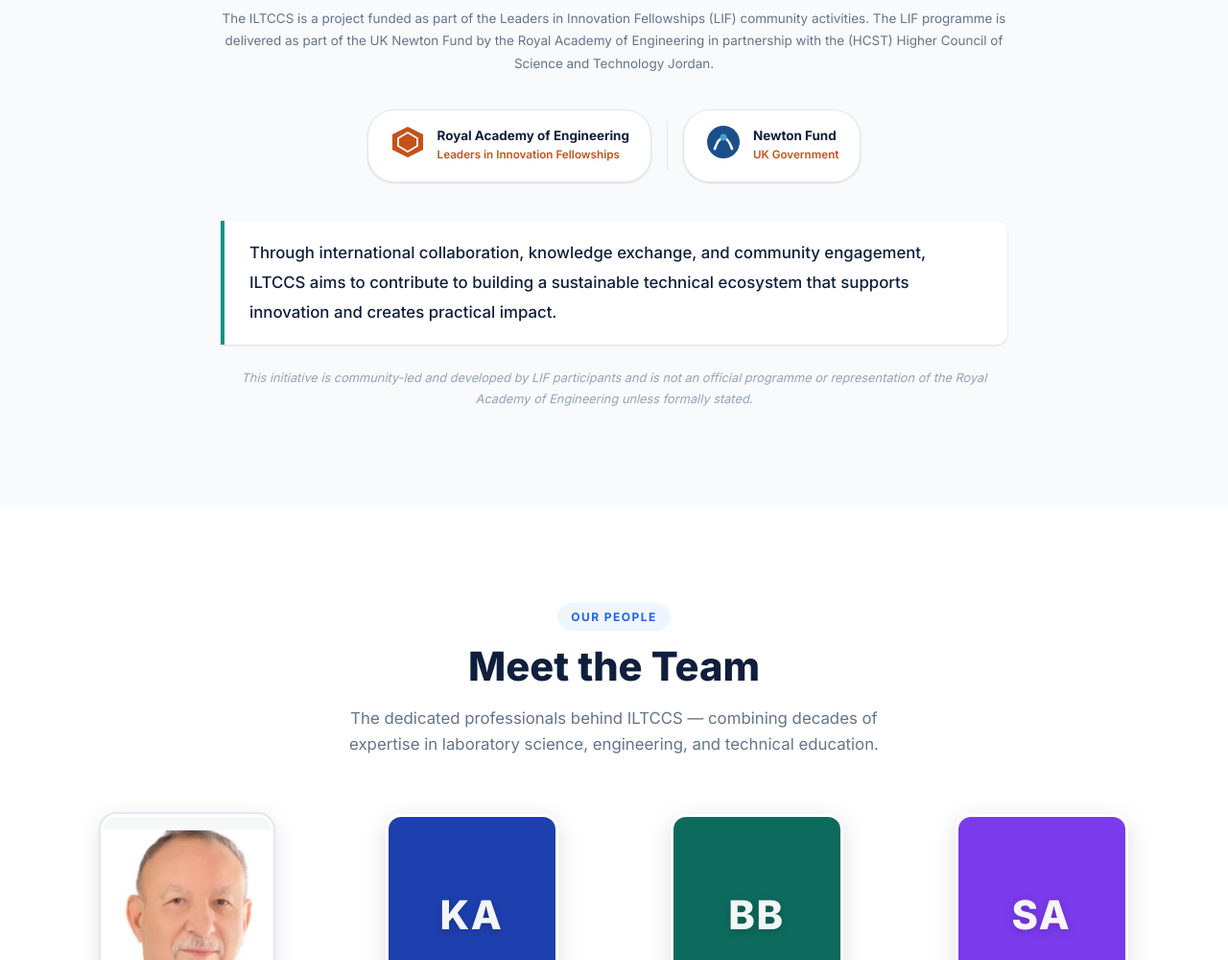
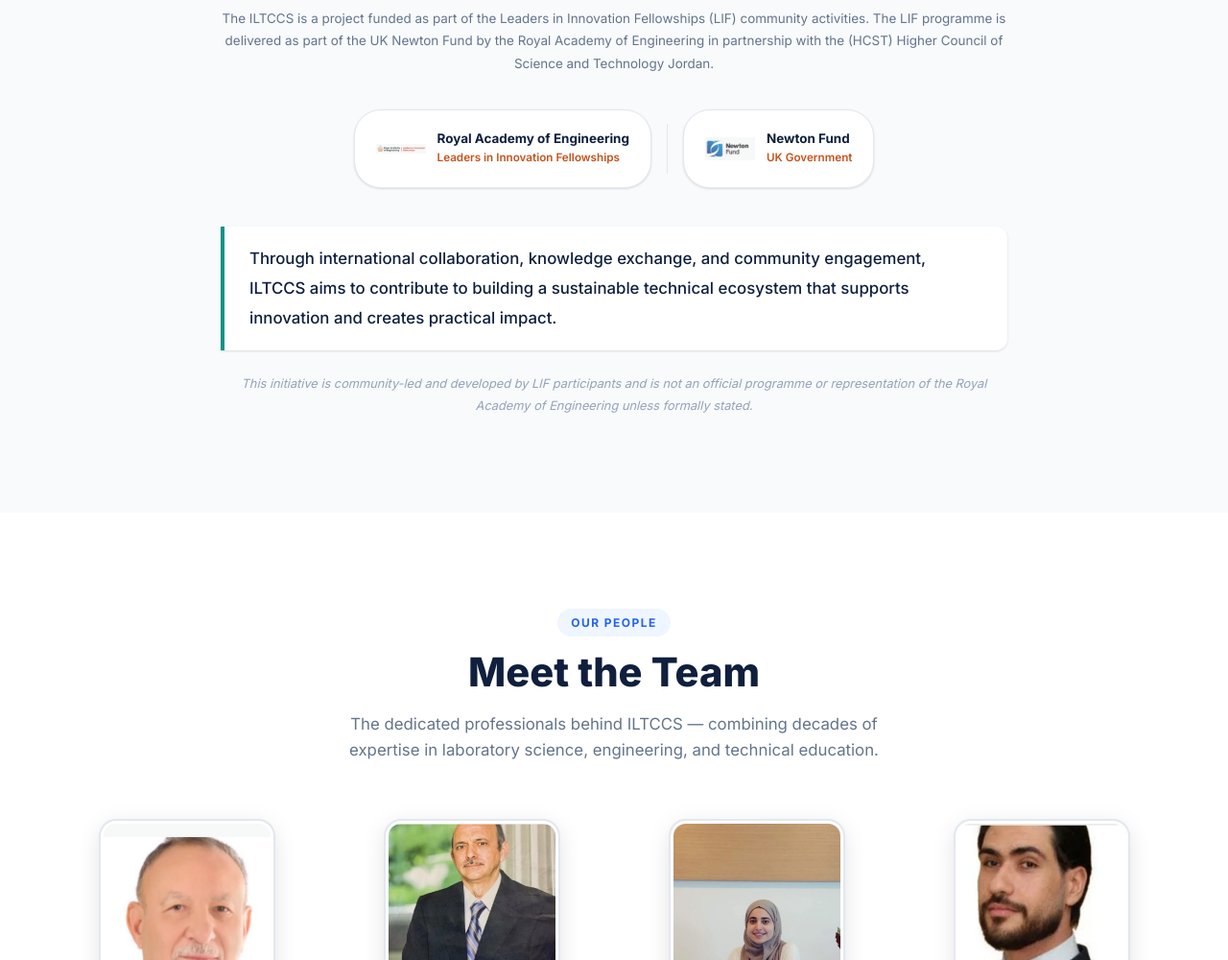
Before and after one commit to zrababaa/Iltccs, a plain HTML site: page index.html in a window 1280 px wide. Shown: the part 11000-12000 px from the top of the page at 96% size. Drawn offline with Linux system fonts and the light colour scheme.

Commit message:
Replace team initials avatars with real photos and update invitation logos with actual images
Co-Authored-By: Claude Sonnet 4.6 <noreply@anthropic.com>

```diff
--- a/index.html
+++ b/index.html
@@ -531,10 +531,7 @@
         <div class="invitation__logos">
           <div class="invitation__logo-badge">
             <div class="invitation__logo-icon">
-              <svg width="38" height="38" viewBox="0 0 38 38" fill="none" aria-hidden="true">
-                <polygon points="19,3 35,11 35,27 19,35 3,27 3,11" fill="#C4521A"/>
-                <polygon points="19,9 29,15 29,23 19,29 9,23 9,15" fill="none" stroke="#fff" stroke-width="1.8"/>
-              </svg>
+              <img src="Images/RoyalAcademy.jpg" alt="Royal Academy of Engineering" class="invitation__logo-img" />
             </div>
             <div class="invitation__logo-text">
               <span class="invitation__logo-name" data-en="Royal Academy of Engineering" data-ar="الأكاديمية الملكية للهندسة">Royal Academy of Engineering</span>
@@ -544,11 +541,7 @@
           <div class="invitation__logo-sep"></div>
           <div class="invitation__logo-badge">
             <div class="invitation__logo-icon">
-              <svg width="38" height="38" viewBox="0 0 38 38" fill="none" aria-hidden="true">
-                <circle cx="19" cy="19" r="17" fill="#1B4F8A"/>
-                <path d="M10 26 C15 11 23 11 28 26" stroke="#fff" stroke-width="2.5" fill="none" stroke-linecap="round"/>
-                <circle cx="19" cy="14" r="3.5" fill="#4A9FD4"/>
-              </svg>
+              <img src="Images/NewtonFund.jpg" alt="Newton Fund" class="invitation__logo-img" />
             </div>
             <div class="invitation__logo-text">
               <span class="invitation__logo-name" data-en="Newton Fund" data-ar="صندوق نيوتن">Newton Fund</span>
@@ -584,8 +577,8 @@
         </div>
 
         <div class="team-card" data-reveal>
-          <div class="team-card__photo-wrap team-card__photo-wrap--initials" style="--initials-color:#1e40af">
-            <span class="team-card__initials">KA</span>
+          <div class="team-card__photo-wrap">
+            <img src="Images/khaledAsfar.jpg" alt="Khaled Asfar" class="team-card__photo" />
           </div>
           <div class="team-card__info">
             <h3 class="team-card__name" data-en="Khaled Asfar" data-ar="خالد أصفر">Khaled Asfar</h3>
@@ -594,8 +587,8 @@
         </div>
 
         <div class="team-card" data-reveal>
-          <div class="team-card__photo-wrap team-card__photo-wrap--initials" style="--initials-color:#0d6b5e">
-            <span class="team-card__initials">BB</span>
+          <div class="team-card__photo-wrap">
+            <img src="Images/bayanBtoush.jpg" alt="Bayan Btoush" class="team-card__photo" />
           </div>
           <div class="team-card__info">
             <h3 class="team-card__name" data-en="Bayan Btoush" data-ar="بيان بطوش">Bayan Btoush</h3>
@@ -604,8 +597,8 @@
         </div>
 
         <div class="team-card" data-reveal>
-          <div class="team-card__photo-wrap team-card__photo-wrap--initials" style="--initials-color:#7c3aed">
-            <span class="team-card__initials">SA</span>
+          <div class="team-card__photo-wrap">
+            <img src="Images/SaeedAlbawab.jpg" alt="Saeed Albawab" class="team-card__photo" />
           </div>
           <div class="team-card__info">
             <h3 class="team-card__name" data-en="Saeed Albawab" data-ar="سعيد الباوب">Saeed Albawab</h3>
--- a/styles.css
+++ b/styles.css
@@ -1479,6 +1479,12 @@ input, select, textarea { font-family: inherit; }
   font-weight: 600;
   margin-top: 2px;
 }
+.invitation__logo-img {
+  width: 52px;
+  height: 52px;
+  object-fit: contain;
+  border-radius: 6px;
+}
 .invitation__logo-sep {
   width: 1px;
   height: 52px;
```
Also changed, not shown: Images/NewtonFund.jpg (added), Images/RoyalAcademy.jpg (added), Images/SaeedAlbawab.jpg (added), Images/bayanBtoush.jpg (added), Images/khaledAsfar.jpg (added).
